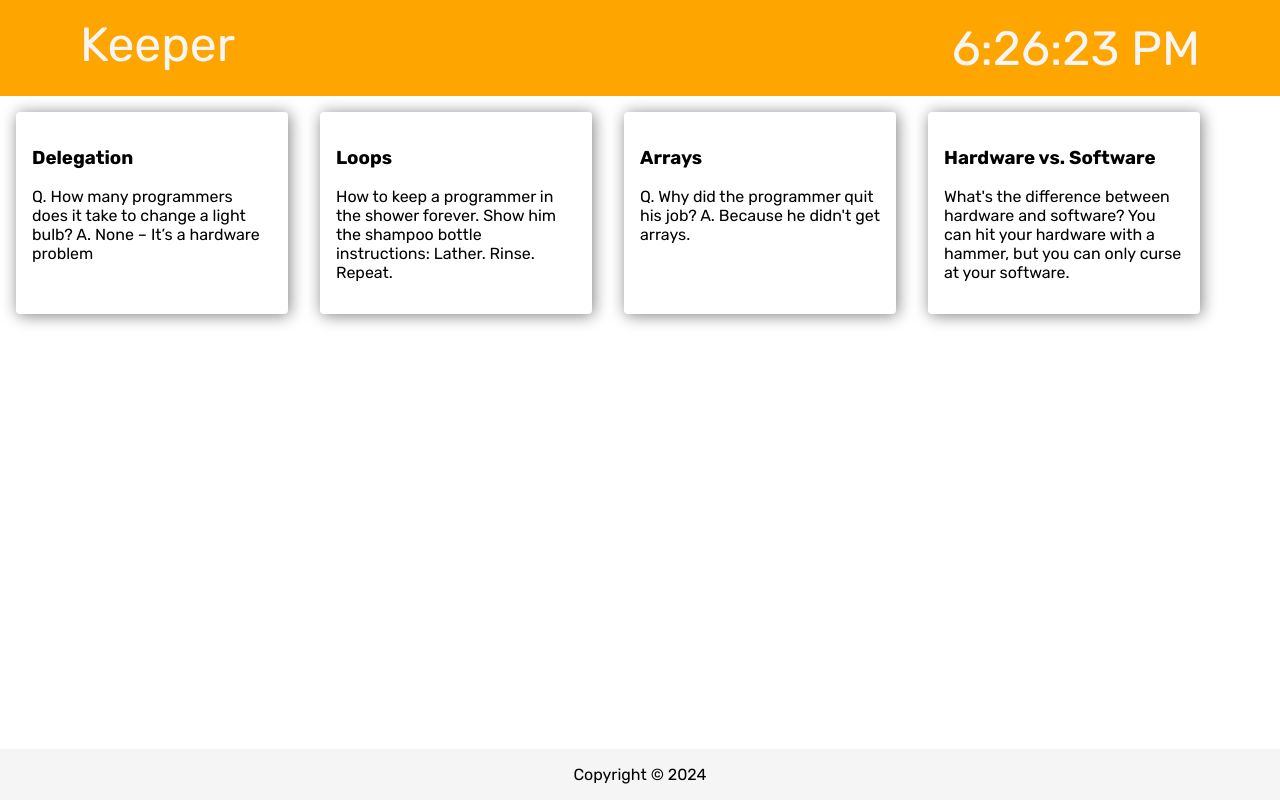
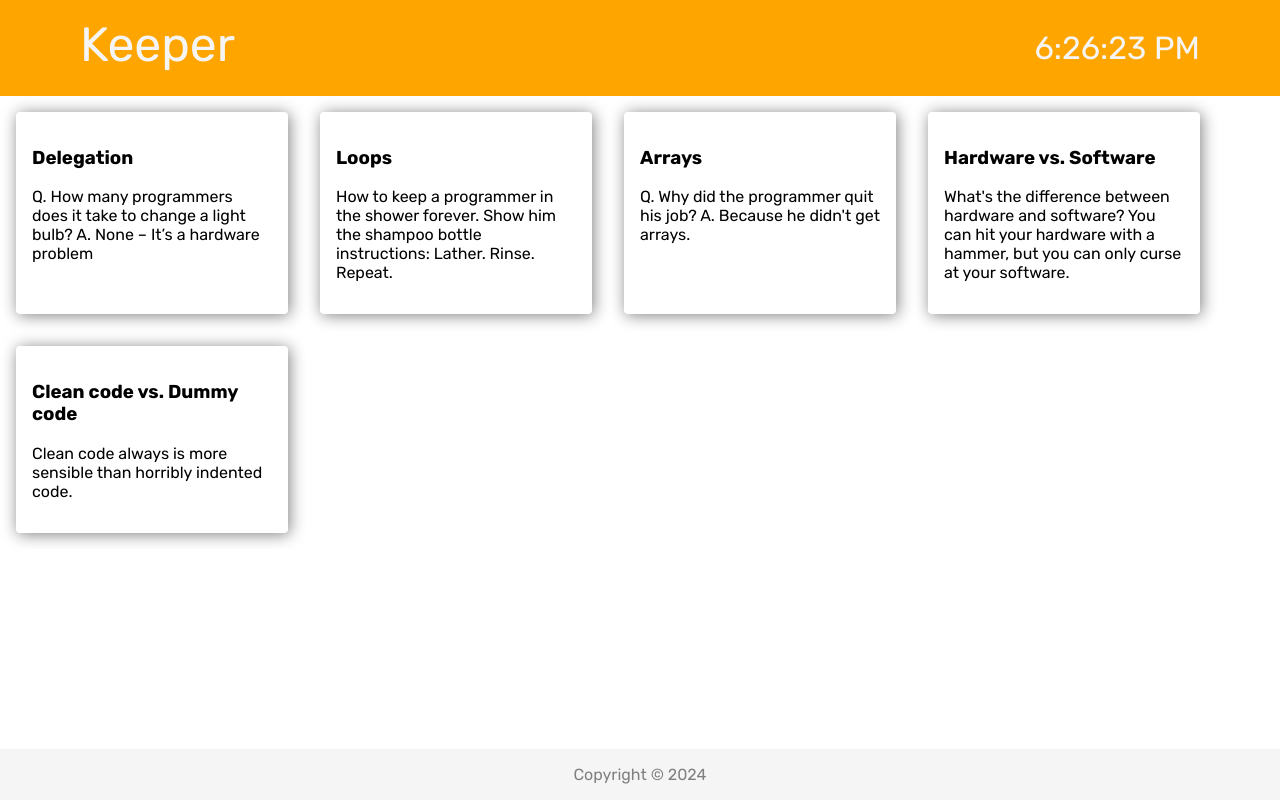
Before and after one commit to yashas1145/adv-react, a React (Create React App) app: page / in a window 1280 px wide. Built offline with nearby package versions, Linux system fonts and the light colour scheme.

Commit message:
Adding more dummy data

```diff
--- a/public/styles.css
+++ b/public/styles.css
@@ -28,6 +28,7 @@ header #count {
 }
 
 header #time {
+    font-size: 2rem;
     color: whitesmoke;
     position: absolute;
     right: 0;
@@ -45,6 +46,7 @@ footer {
     position: absolute;
     bottom: 0;
     background-color: whitesmoke;
+    color: gray;
     width: 100%;
     text-align: center;
 }
@@ -53,6 +55,8 @@ footer {
     display: flex;
     flex-direction: row;
     flex-wrap: wrap;
+    position: relative;
+    overflow-x: scroll;
 }
 
 .note {
@@ -75,3 +79,18 @@ input {
     font-family: "Rubik", sans-serif;
     margin: 1rem;
 }
+
+.flex-center {
+    display: flex;
+    align-items: center;
+    justify-content: center;
+    flex-direction: column;
+}
+
+button {
+    border: none;
+    height: 2rem;
+    width: 5rem;
+    border-radius: 0.2rem;
+    color: gray;
+}
--- a/src/data/notes.jsx
+++ b/src/data/notes.jsx
@@ -22,6 +22,12 @@ const notes = [
       title: "Hardware vs. Software",
       content:
         "What's the difference between hardware and software? You can hit your hardware with a hammer, but you can only curse at your software."
+    },
+    {
+      key: 5,
+      title: "Clean code vs. Dummy code",
+      content:
+        "Clean code always is more sensible than horribly indented code."
     }
 ];
 
```
